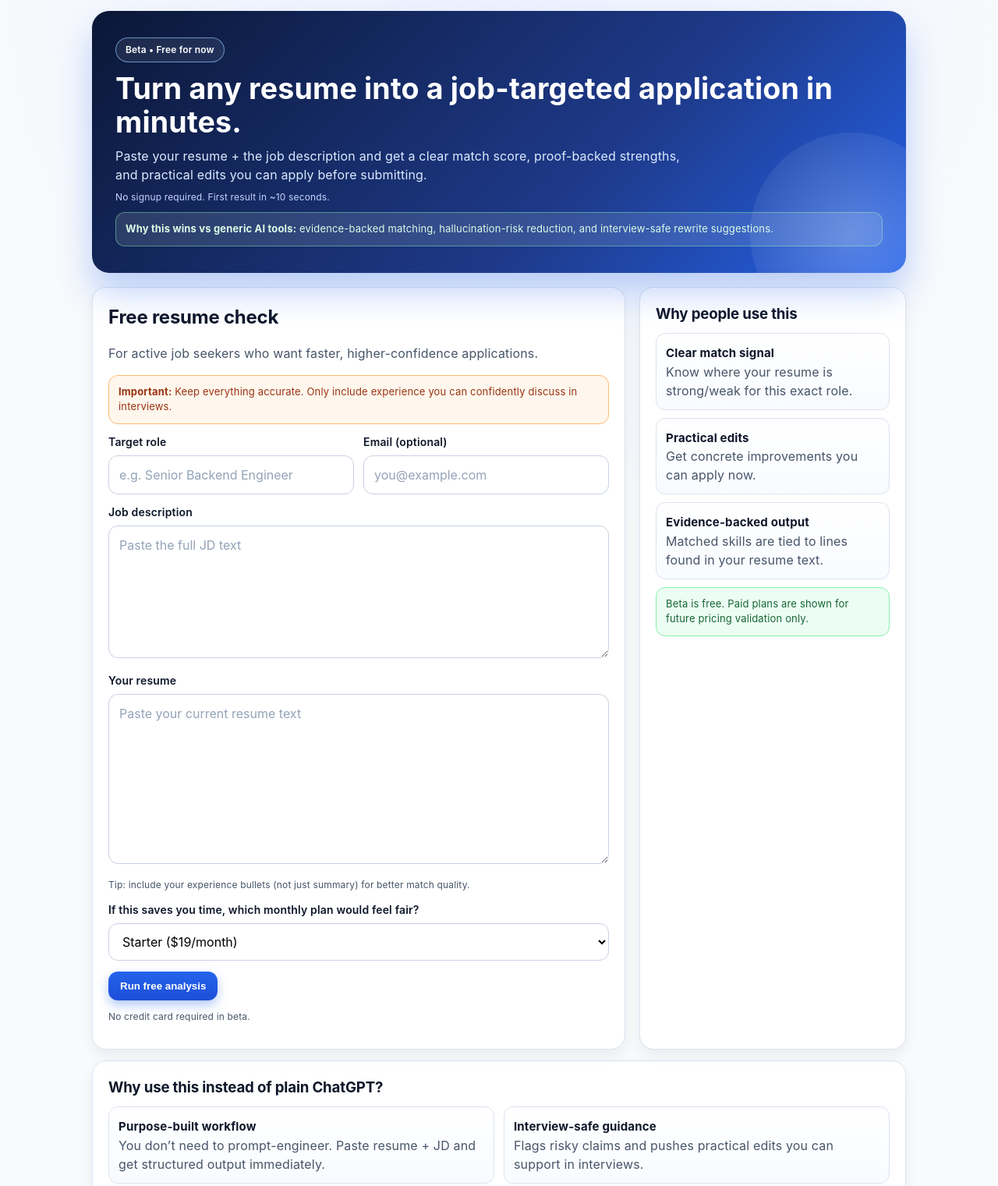
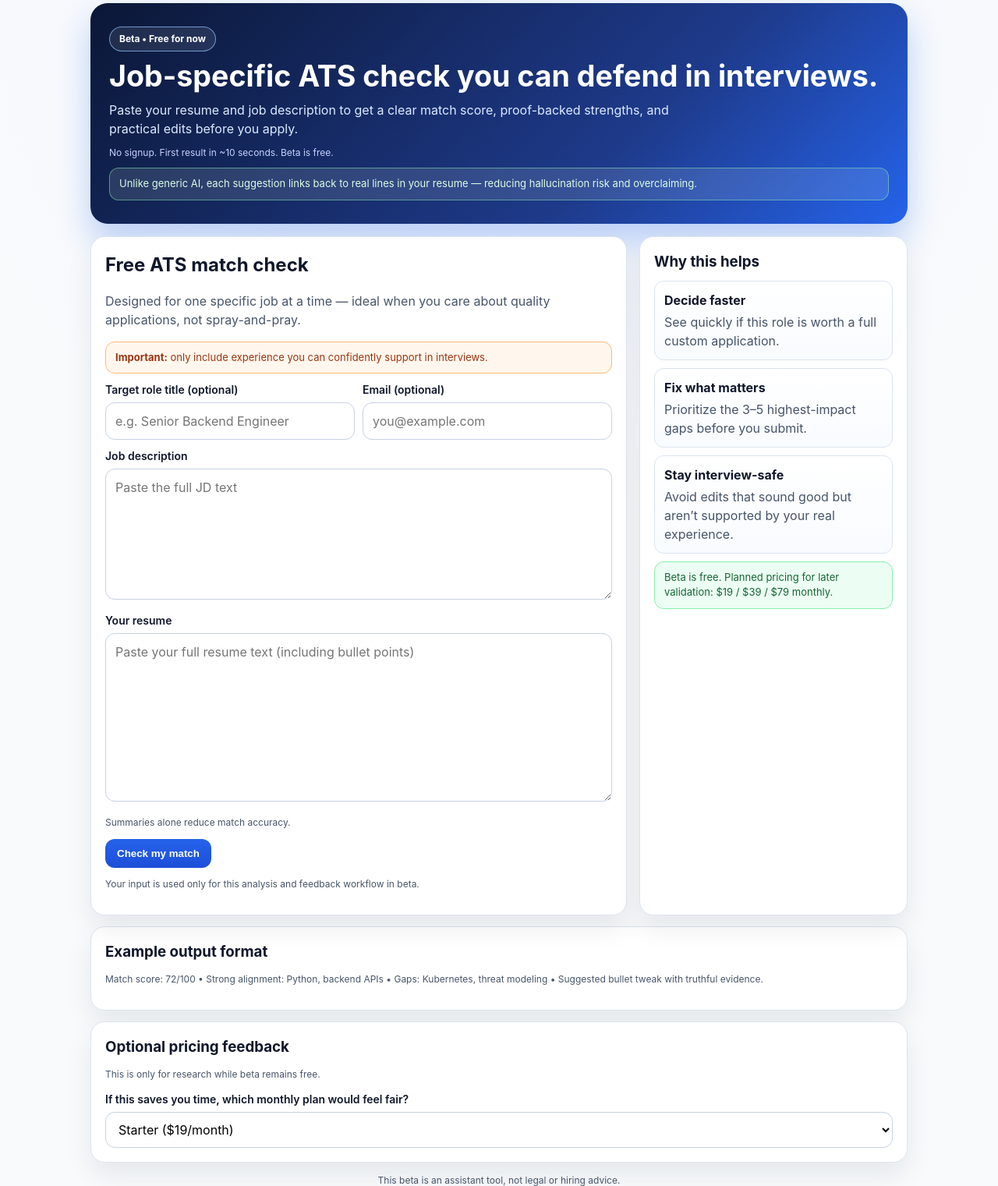
Before and after one commit to avolcoff/ats-resume-optimizer, a website: page index.html in a window 1280 px wide. Shown: the part 20-1541 px from the top of the page at 78% size. Drawn offline with Linux system fonts and the light colour scheme.

Commit message:
Implement conversion-focused landing rewrite: tighter messaging, reduced friction, clearer differentiation

```diff
--- a/index.html
+++ b/index.html
@@ -4,119 +4,65 @@
   <meta charset="UTF-8" />
   <meta name="viewport" content="width=device-width, initial-scale=1" />
   <title>ATS Resume Optimizer — Beta</title>
-  <meta name="description" content="Improve resume-to-job match in minutes with clear, practical suggestions." />
+  <meta name="description" content="Job-specific ATS check with evidence-backed, interview-safe suggestions." />
   <style>
     :root{
-      --bg:#eef2ff;
-      --bg2:#f8fafc;
-      --card:#ffffff;
-      --text:#0f172a;
-      --muted:#475569;
-      --line:#dbe4f0;
-      --brand:#2563eb;
-      --brand2:#1d4ed8;
-      --ok:#166534;
-      --okbg:#ecfdf3;
-      --warn:#9a3412;
-      --warnbg:#fff7ed;
-      --radius:18px;
-      --shadow:0 18px 35px rgba(15, 23, 42, .08);
-      --shadow-soft:0 8px 18px rgba(15, 23, 42, .06);
+      --bg:#eff4ff;--bg2:#f8fafc;--card:#fff;--text:#0f172a;--muted:#475569;--line:#dbe4f0;
+      --brand:#2563eb;--brand2:#1d4ed8;--ok:#166534;--okbg:#ecfdf3;--warn:#9a3412;--warnbg:#fff7ed;
+      --radius:18px;--shadow:0 16px 34px rgba(15,23,42,.08);
     }
     *{box-sizing:border-box}
-    body{
-      margin:0;
-      background: radial-gradient(circle at top, var(--bg) 0%, var(--bg2) 38%);
-      color:var(--text);
-      font-family:Inter, Segoe UI, Arial, sans-serif;
-      line-height:1.5;
-      letter-spacing:.01em;
-    }
-    .wrap{max-width:1080px;margin:0 auto;padding:28px 18px 44px}
-    .hero{
-      background:linear-gradient(135deg,#0b1736 0%, #1e3a8a 62%, #2563eb 100%);
-      color:#fff;border-radius:22px;padding:34px 30px;margin-top:6px;
-      box-shadow:0 26px 44px rgba(37,99,235,.28);
-      position:relative;overflow:hidden;
-    }
-    .hero:before{
-      content:"";
-      position:absolute;inset:auto -60px -80px auto;
-      width:260px;height:260px;border-radius:50%;
-      background:radial-gradient(circle,rgba(255,255,255,.24),rgba(255,255,255,0));
-      pointer-events:none;
-    }
-    .hero h1{margin:0 0 10px;font-size:clamp(1.6rem,3.6vw,2.35rem);line-height:1.15}
+    body{margin:0;background:radial-gradient(circle at top,var(--bg),var(--bg2) 42%);font-family:Inter,Segoe UI,Arial,sans-serif;color:var(--text);line-height:1.5}
+    .wrap{max-width:1080px;margin:0 auto;padding:24px 16px 42px}
+    .hero{background:linear-gradient(135deg,#0b1736,#1e3a8a 65%,#2563eb);color:#fff;border-radius:22px;padding:30px 24px;box-shadow:0 22px 40px rgba(37,99,235,.28)}
+    .badge{display:inline-block;padding:6px 12px;border-radius:999px;border:1px solid rgba(147,197,253,.7);background:rgba(255,255,255,.09);font-size:12px;font-weight:700;margin-bottom:10px}
+    h1{margin:0 0 10px;font-size:clamp(1.65rem,3.5vw,2.35rem);line-height:1.15}
     .hero p{margin:0;color:#dbeafe;max-width:72ch}
-    .badge{
-      display:inline-block;margin-bottom:12px;border:1px solid rgba(147,197,253,.65);
-      border-radius:999px;padding:6px 12px;font-size:12px;
-      background:rgba(255,255,255,.08);backdrop-filter: blur(4px);
-      font-weight:600;
-    }
-    .grid{display:grid;grid-template-columns:minmax(0,2fr) minmax(280px,1fr);gap:18px;margin-top:18px}
-    .card{
-      background:var(--card);
-      border:1px solid var(--line);
-      border-radius:var(--radius);
-      padding:20px;
-      box-shadow:var(--shadow-soft);
-    }
-    h2,h3{margin:0 0 10px;letter-spacing:-.01em}
+
+    .grid{display:grid;grid-template-columns:minmax(0,2fr) minmax(280px,1fr);gap:16px;margin-top:16px}
+    .card{background:var(--card);border:1px solid var(--line);border-radius:var(--radius);padding:18px;box-shadow:var(--shadow)}
+    h2,h3{margin:0 0 10px}
     .muted{color:var(--muted)}
-    .note{font-size:13px;padding:11px 12px;border-radius:12px}
+    .note{font-size:13px;padding:10px 12px;border-radius:12px}
     .note.warn{background:var(--warnbg);color:var(--warn);border:1px solid #fdba74}
     .note.ok{background:var(--okbg);color:var(--ok);border:1px solid #86efac}
-    label{display:block;margin:12px 0 7px;font-weight:600;font-size:14px}
-    input,textarea,select{
-      width:100%;padding:12px 13px;border:1px solid #c7d2e2;border-radius:12px;font:inherit;background:#fff;
-      transition:border-color .2s ease, box-shadow .2s ease, transform .06s ease;
-    }
-    input::placeholder, textarea::placeholder{color:#94a3b8}
-    input:focus,textarea:focus,select:focus{
-      outline:none;border-color:#7aa2ff;box-shadow:0 0 0 4px rgba(37,99,235,.16);
-    }
-    .row{display:grid;grid-template-columns:1fr 1fr;gap:12px}
-    .actions{display:flex;gap:10px;flex-wrap:wrap;margin-top:14px}
-    button{border:0;border-radius:12px;padding:11px 15px;font-weight:700;cursor:pointer;transition:transform .08s ease, box-shadow .2s ease}
-    button:active{transform:translateY(1px)}
+    .row{display:grid;grid-template-columns:1fr 1fr;gap:10px}
+    label{display:block;margin:10px 0 6px;font-weight:600;font-size:14px}
+    input,textarea,select{width:100%;padding:11px 12px;border:1px solid #c7d2e2;border-radius:12px;font:inherit;background:#fff}
+    input:focus,textarea:focus,select:focus{outline:none;border-color:#7aa2ff;box-shadow:0 0 0 4px rgba(37,99,235,.15)}
+    .actions{display:flex;gap:10px;flex-wrap:wrap;margin-top:12px}
+    button{border:0;border-radius:12px;padding:11px 15px;font-weight:700;cursor:pointer}
+    .primary{background:linear-gradient(180deg,var(--brand),var(--brand2));color:#fff}
+    .secondary{background:#eef2ff;color:#1e3a8a;border:1px solid #c7d2fe}
+    button[disabled]{opacity:.65;cursor:not-allowed}
     .spinner{display:inline-block;width:14px;height:14px;border:2px solid rgba(255,255,255,.4);border-top-color:#fff;border-radius:50%;animation:spin .8s linear infinite;vertical-align:-2px;margin-right:6px}
-    .primary{background:linear-gradient(180deg,var(--brand),var(--brand2));color:#fff;box-shadow:0 6px 14px rgba(37,99,235,.35)}
-    .primary:hover{filter:brightness(1.04)}
-    .secondary{background:#eef2ff;color:#1e3a8a;border:1px solid #c7d2fe}
-    button[disabled]{opacity:.65;cursor:not-allowed;box-shadow:none}
-    ul{margin:8px 0 0 18px;padding:0}
     .kpi{border:1px solid var(--line);border-radius:12px;padding:12px;margin-bottom:10px;background:linear-gradient(180deg,#fff,#f8fbff)}
-    .kpi b{font-size:15px}
+    .kpi b{display:block;margin-bottom:4px}
     .hidden{display:none}
     .small{font-size:12px}
-    .footer{margin-top:16px;color:var(--muted);font-size:12px;text-align:center}
-    #result.card{border-color:#bfdbfe;box-shadow:var(--shadow)}
-    @media (max-width:920px){
-      .grid{grid-template-columns:1fr}
-      .row{grid-template-columns:1fr}
-      .hero{padding:26px 20px;border-radius:18px}
-    }
+    .footer{margin-top:14px;color:var(--muted);font-size:12px;text-align:center}
+    ul{margin:8px 0 0 18px;padding:0}
+    @media (max-width:920px){.grid,.row{grid-template-columns:1fr}}
     @keyframes spin{to{transform:rotate(360deg)}}
   </style>
 </head>
 <body>
   <div class="wrap">
     <section class="hero" aria-label="Product overview">
-      <span class="badge">Beta • Free for now</span>
-      <h1>Turn any resume into a job-targeted application in minutes.</h1>
-      <p>Paste your resume + the job description and get a clear match score, proof-backed strengths, and practical edits you can apply before submitting.</p>
-      <p class="small" style="color:#c7d2fe;margin-top:8px">No signup required. First result in ~10 seconds.</p>
-      <div class="note ok" style="margin-top:10px;background:rgba(236,253,243,.12);color:#dcfce7;border-color:rgba(134,239,172,.45)">
-        <b>Why this wins vs generic AI tools:</b> evidence-backed matching, hallucination-risk reduction, and interview-safe rewrite suggestions.
+      <div class="badge">Beta • Free for now</div>
+      <h1>Job-specific ATS check you can defend in interviews.</h1>
+      <p>Paste your resume and job description to get a clear match score, proof-backed strengths, and practical edits before you apply.</p>
+      <p class="small" style="margin-top:10px;color:#c7d2fe">No signup. First result in ~10 seconds. Beta is free.</p>
+      <div class="note ok" style="margin-top:10px;background:rgba(236,253,243,.12);color:#dcfce7;border-color:rgba(134,239,172,.5)">
+        Unlike generic AI, each suggestion links back to real lines in your resume — reducing hallucination risk and overclaiming.
       </div>
     </section>
 
     <div class="grid">
       <section class="card" aria-label="ATS analysis form">
-        <h2>Free resume check</h2>
-        <p class="muted">For active job seekers who want faster, higher-confidence applications.</p>
-        <div class="note warn"><b>Important:</b> Keep everything accurate. Only include experience you can confidently discuss in interviews.</div>
+        <h2>Free ATS match check</h2>
+        <p class="muted">Designed for one specific job at a time — ideal when you care about quality applications, not spray-and-pray.</p>
+        <div class="note warn"><b>Important:</b> only include experience you can confidently support in interviews.</div>
 
         <form id="ats-form" name="ats-intake" method="POST" data-netlify="true" netlify-honeypot="bot-field">
           <input type="hidden" name="form-name" value="ats-intake" />
@@ -127,8 +73,8 @@
 
           <div class="row">
             <div>
-              <label for="targetRole">Target role</label>
-              <input id="targetRole" name="target_role" required placeholder="e.g. Senior Backend Engineer" />
+              <label for="targetRole">Target role title (optional)</label>
+              <input id="targetRole" name="target_role" placeholder="e.g. Senior Backend Engineer" />
             </div>
             <div>
               <label for="email">Email (optional)</label>
@@ -140,50 +86,45 @@
           <textarea id="jd" name="job_description" rows="6" required placeholder="Paste the full JD text"></textarea>
 
           <label for="resume">Your resume</label>
-          <textarea id="resume" name="resume_text" rows="8" required placeholder="Paste your current resume text"></textarea>
-          <p class="small muted">Tip: include your experience bullets (not just summary) for better match quality.</p>
-
-          <label for="plan">If this saves you time, which monthly plan would feel fair?</label>
-          <select id="plan" name="plan_interest">
-            <option>Starter ($19/month)</option>
-            <option>Pro ($39/month)</option>
-            <option>Max ($79/month)</option>
-            <option>Not sure yet</option>
-          </select>
+          <textarea id="resume" name="resume_text" rows="8" required placeholder="Paste your full resume text (including bullet points)"></textarea>
+          <p class="small muted">Summaries alone reduce match accuracy.</p>
 
           <div class="actions">
-            <button id="analyzeBtn" type="button" class="primary">Run free analysis</button>
-            <button id="submitBtn" type="submit" class="secondary hidden">Submit beta feedback</button>
+            <button id="analyzeBtn" type="button" class="primary">Check my match</button>
+            <button id="submitBtn" type="submit" class="secondary hidden">Send beta feedback</button>
           </div>
-          <p class="small muted">No credit card required in beta.</p>
+          <p class="small muted">Your input is used only for this analysis and feedback workflow in beta.</p>
         </form>
       </section>
 
-      <aside class="card" aria-label="Trust and pricing summary">
-        <h3>Why people use this</h3>
-        <div class="kpi"><b>Clear match signal</b><div class="muted">Know where your resume is strong/weak for this exact role.</div></div>
-        <div class="kpi"><b>Practical edits</b><div class="muted">Get concrete improvements you can apply now.</div></div>
-        <div class="kpi"><b>Evidence-backed output</b><div class="muted">Matched skills are tied to lines found in your resume text.</div></div>
-        <div class="note ok">Beta is free. Paid plans are shown for future pricing validation only.</div>
+      <aside class="card" aria-label="Benefits">
+        <h3>Why this helps</h3>
+        <div class="kpi"><b>Decide faster</b><div class="muted">See quickly if this role is worth a full custom application.</div></div>
+        <div class="kpi"><b>Fix what matters</b><div class="muted">Prioritize the 3–5 highest-impact gaps before you submit.</div></div>
+        <div class="kpi"><b>Stay interview-safe</b><div class="muted">Avoid edits that sound good but aren’t supported by your real experience.</div></div>
+        <div class="note ok">Beta is free. Planned pricing for later validation: $19 / $39 / $79 monthly.</div>
       </aside>
     </div>
 
-    <section class="card" aria-label="Why not just ChatGPT?" style="margin-top:14px">
-      <h3>Why use this instead of plain ChatGPT?</h3>
-      <div class="row">
-        <div>
-          <div class="kpi"><b>Purpose-built workflow</b><div class="muted">You don’t need to prompt-engineer. Paste resume + JD and get structured output immediately.</div></div>
-          <div class="kpi"><b>Evidence-backed checks</b><div class="muted">Matches are tied to specific lines found in your resume text, so results are easier to trust.</div></div>
-        </div>
-        <div>
-          <div class="kpi"><b>Interview-safe guidance</b><div class="muted">Flags risky claims and pushes practical edits you can support in interviews.</div></div>
-          <div class="kpi"><b>Job-specific focus</b><div class="muted">Optimized for one concrete application decision, not generic resume writing.</div></div>
-        </div>
-      </div>
+    <section class="card" style="margin-top:14px" aria-label="Sample output">
+      <h3>Example output format</h3>
+      <p class="muted small">Match score: 72/100 • Strong alignment: Python, backend APIs • Gaps: Kubernetes, threat modeling • Suggested bullet tweak with truthful evidence.</p>
     </section>
 
     <section id="result" class="card hidden" aria-live="polite"></section>
     <section id="submitted" class="note ok hidden" aria-live="polite">Thanks — your submission was saved. We’ll use it to improve analysis quality.</section>
+
+    <section class="card" style="margin-top:14px" aria-label="Pricing poll">
+      <h3>Optional pricing feedback</h3>
+      <p class="muted small">This is only for research while beta remains free.</p>
+      <label for="plan">If this saves you time, which monthly plan would feel fair?</label>
+      <select id="plan" name="plan_interest" form="ats-form">
+        <option>Starter ($19/month)</option>
+        <option>Pro ($39/month)</option>
+        <option>Max ($79/month)</option>
+        <option>Not sure yet</option>
+      </select>
+    </section>
 
     <p class="footer">This beta is an assistant tool, not legal or hiring advice.</p>
   </div>
@@ -276,7 +217,7 @@
 
       document.getElementById('submitBtn').classList.remove('hidden');
       analyzeBtn.disabled = false;
-      analyzeBtn.textContent = 'Run free analysis';
+      analyzeBtn.textContent = 'Check my match';
       window.dataLayer = window.dataLayer || [];
       window.dataLayer.push({event:'ats_analysis_run', score, required_skills:required.length, matched_skills:matched.length});
     }
@@ -294,7 +235,7 @@
         btn.textContent='Submitted';
       }catch(_){
         alert('Submission failed. Please try again.');
-        btn.disabled=false; btn.textContent='Submit beta feedback';
+        btn.disabled=false; btn.textContent='Send beta feedback';
       }
     });
   </script>
```
Also changed, not shown: tests/site.test.mjs (+4 -4 lines).
